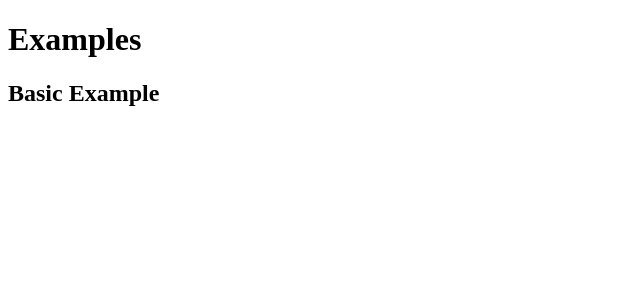
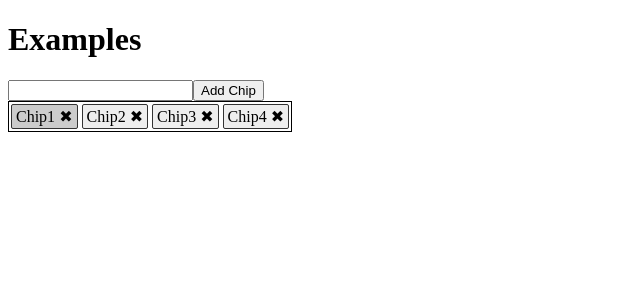
Before and after one commit to gregchamberlain/react-chips, a React app: page / in a window 1280 px wide. Shown: the top 300 px of the page, without its empty margins (0-640 px from the left). Built offline with nearby package versions, Linux system fonts and the light colour scheme; the HTML template or start-up script is replaced by a standard one.

Commit message:
Base chips scaffolding

```diff
--- a/examples/Basic.js
+++ b/examples/Basic.js
@@ -1,10 +1,55 @@
 // @flow
-import React from 'react';
+import React, { Component } from 'react';
 
-import MyComponent from 'src';
+import Chips from 'src';
 
-const BasicExample = (): MyComponent => (
-  <MyComponent title="Basic Example" />
-);
+type Props = {};
+type State = {
+  value: Array<mixed>,
+  inputValue: string
+};
+
+class BasicExample extends Component<Props, State> {
+
+  constructor() {
+    super();
+    this.state = {
+      value: ['Chip1', 'Chip2', 'Chip3', 'Chip4'],
+      inputValue: ''
+    };
+  }
+
+  onRequestRemove = (index: number): () => void => () => {
+    this.setState((state: State): {} => ({
+      value: [...state.value.slice(0, index), ...state.value.slice(index + 1)]
+    }));
+  }
+
+  onChange = (e: SyntheticInputEvent<HTMLInputElement>) => {
+    this.setState({ inputValue: e.target.value });
+  }
+
+  addChip = (e: SyntheticEvent<HTMLFormElement>) => {
+    e.preventDefault();
+    if (this.state.inputValue) {
+      this.setState((state: State): {} => ({
+        value: [...state.value, state.inputValue],
+        inputValue: ''
+      }));
+    }
+  }
+
+  render(): React$Node {
+    return (
+      <div>
+        <form onSubmit={this.addChip}>
+        <input type="text" value={this.state.inputValue} onChange={this.onChange} />
+        <button>Add Chip</button>
+        </form>
+        <Chips value={this.state.value} onRequestRemoveChip={this.onRequestRemove}/>
+      </div>
+    );
+  }
+};
 
 export default BasicExample;
--- /dev/null
+++ b/src/Chip.js
@@ -0,0 +1,41 @@
+// @flow
+import React from 'react';
+import PropTypes from 'prop-types';
+
+type Props = {
+  onRequestRemove: () => void,
+  selected?: boolean,
+  value: string
+};
+
+const Chip = ({ value, onRequestRemove, selected }: Props): React$Node => (
+  <div style={{...styles.chip, backgroundColor: selected ? '#ccc' : '#eee'}}>
+    {value}
+    <span onClick={onRequestRemove} style={styles.remove}>&#10006;</span>
+  </div>
+);
+
+const styles: {
+  chip: {[string]: mixed},
+  remove: {[string]: mixed}
+} = {
+  chip: {
+    display: 'inline-block',
+    margin: 2,
+    padding: '2px 4px',
+    border: '1px solid #333',
+    borderRadius: 2
+  },
+  remove: {
+    cursor: 'pointer',
+    marginLeft: 4
+  }
+};
+
+Chip.propTypes = {
+  value: PropTypes.string.isRequired,
+  selected: PropTypes.bool,
+  onRequestRemove: PropTypes.func.isRequired
+};
+
+export default Chip;
--- /dev/null
+++ b/src/Chips.js
@@ -0,0 +1,45 @@
+// @flow
+import React from 'react';
+import PropTypes from 'prop-types';
+
+import Chip from 'src/Chip';
+
+type Props = {
+  onRequestRemoveChip: (index: number) => () => void,
+  value: Array<mixed>,
+  style: {[string]: mixed}
+};
+
+const Chips = ({ value, onRequestRemoveChip, style }: Props): React$Node => {
+  const chips = value.map((chipValue: mixed, index: number): React$Node => (
+    <Chip
+      key={index}
+      value={String(chipValue)}
+      onRequestRemove={onRequestRemoveChip(index)}
+      selected={index === 0}
+    />
+  ));
+  return (
+    <div style={style}>
+      {chips}
+    </div>
+  );
+};
+
+Chips.propTypes = {
+  onRequestRemoveChip: PropTypes.func,
+  value: PropTypes.arrayOf(PropTypes.any.isRequired).isRequired,
+  style: PropTypes.object
+};
+
+Chips.defaultProps = {
+  onRequestRemoveChip: () => {},
+  style: {
+    position: 'relative',
+    border: '1px solid black',
+    display: 'inline-block',
+    maxWidth: 400
+  }
+};
+
+export default Chips;
--- a/src/index.js
+++ b/src/index.js
@@ -1,17 +1,4 @@
 // @flow
-import React from 'react';
-import PropTypes from 'prop-types';
+import Chips from './Chips';
 
-type Props = {
-  title: string
-};
-
-const MyComponent = ({ title }: Props): React$Element<'h2'> => (
-  <h2>{title}</h2>
-);
-
-MyComponent.propTypes = {
-  title: PropTypes.string.isRequired
-};
-
-export default MyComponent;
+export default Chips;
```
Also changed, not shown: package.json (+9 -1 lines), 1 other file (tests, documents, lock files or other folders).
